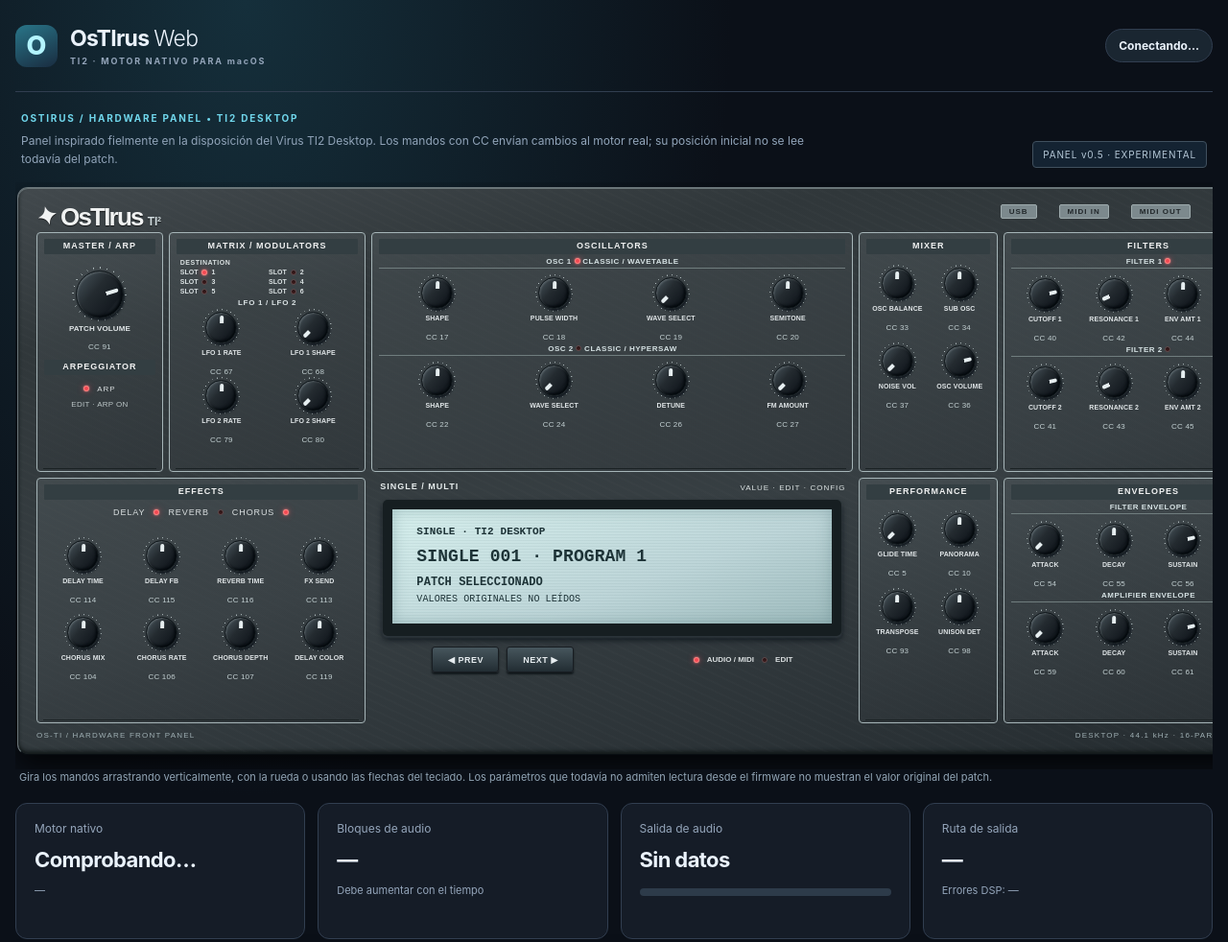
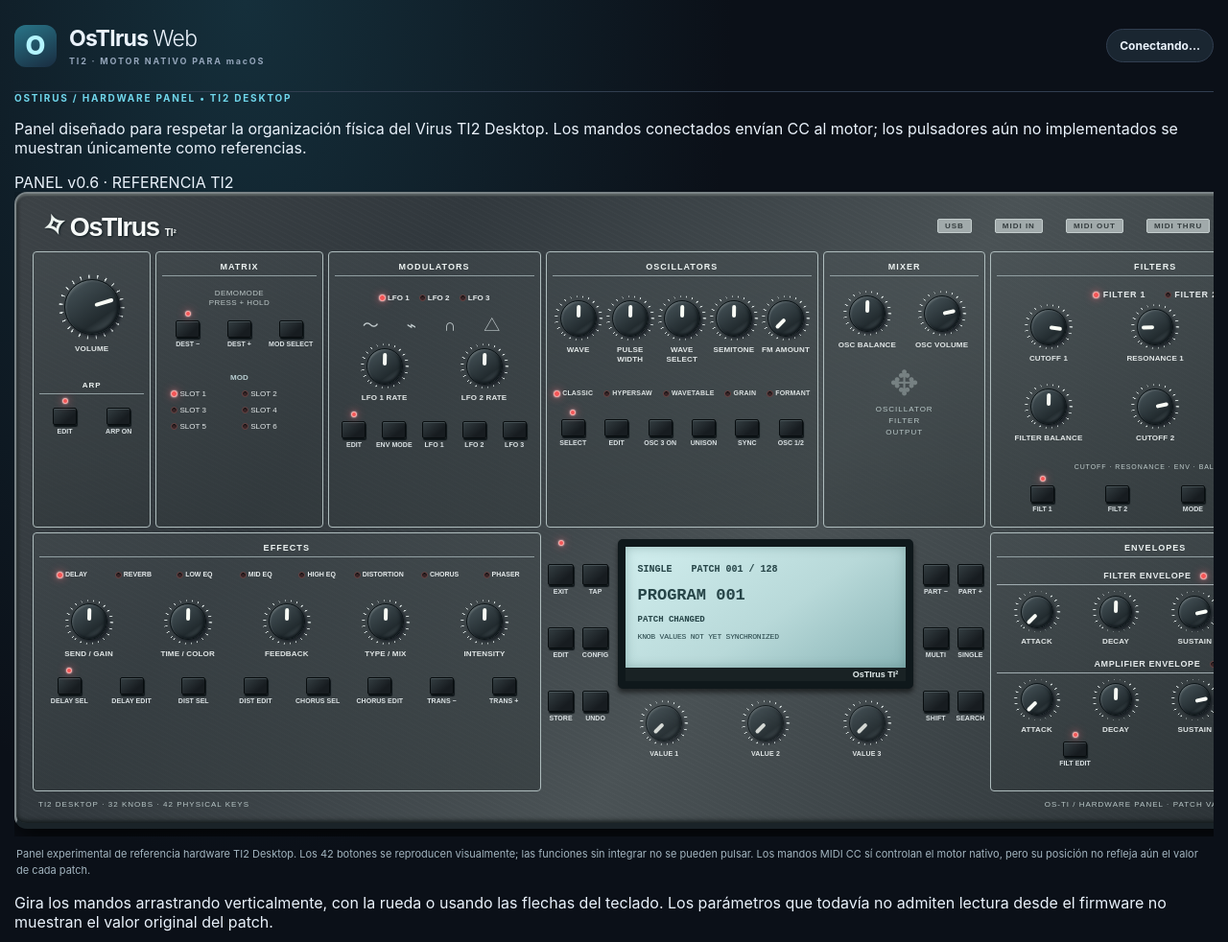
Before and after one commit to tamabotmusic/ostirus-web-ci, a plain HTML site: page hybrid/ui/index.html in a window 1280 px wide. Shown: the top 982 px of the page at 96% size. Drawn offline with Linux system fonts and the light colour scheme; no server answers.

Commit message:
Montar panel TI2 v0.6 completo sin alterar teclado ni diagnósticos existentes

```diff
--- a/hybrid/ui/index.html
+++ b/hybrid/ui/index.html
@@ -6,9 +6,9 @@
   <meta name="theme-color" content="#121720">
   <title>OsTIrus Web — TI2 Nativo</title>
   <link rel="stylesheet" href="./style.css">
-  <link rel="stylesheet" href="./ti2-panel.css">
+  <link rel="stylesheet" href="./ti2-v06.css">
   <script defer src="./app.js"></script>
-  <script defer src="./ti2-panel.js"></script>
+  <script defer src="./ti2-v06.js"></script>
 </head>
 <body>
   <main class="shell">
@@ -22,96 +22,16 @@
     <section class="studio-intro">
       <div>
         <div class="eyebrow">OSTIRUS / HARDWARE PANEL • TI2 DESKTOP</div>
-        <p>Panel inspirado fielmente en la disposición del Virus TI2 Desktop. Los mandos con CC envían cambios al motor real; su posición inicial no se lee todavía del patch.</p>
+        <p>Panel diseñado para respetar la organización física del Virus TI2 Desktop. Los mandos conectados envían CC al motor; los pulsadores aún no implementados se muestran únicamente como referencias.</p>
       </div>
-      <span class="prototype-tag">PANEL v0.5 · EXPERIMENTAL</span>
+      <span class="prototype-tag">PANEL v0.6 · REFERENCIA TI2</span>
     </section>
 
-    <div class="hardware-viewport" aria-label="Panel físico OsTIrus Desktop" tabindex="0">
-      <section class="ti2-chassis" aria-label="OsTIrus TI2 Desktop — panel de control">
-        <div class="ti2-top-strip">
-          <div class="ti2-logo"><span class="ti2-symbol">✦</span><span>OsTIrus<span class="ti2-logo-2">TI²</span></span></div>
-          <div class="ti2-io-legend"><span>USB</span><span>MIDI IN</span><span>MIDI OUT</span><span>MIDI THRU</span></div>
-        </div>
-        <div class="ti2-grid">
-          <div class="ti2-zone ti2-left" aria-label="Volumen y arpegiador">
-            <div class="zone-title">MASTER / ARP</div>
-            <div id="ti2-master" class="ti2-master"></div>
-            <div class="zone-title zone-title-inner">ARPEGGIATOR</div>
-            <div class="ti2-decoration"><span class="ti2-led is-on"></span> ARP</div>
-            <div class="ti2-small-muted">EDIT · ARP ON</div>
-          </div>
-          <div class="ti2-zone ti2-mod" aria-label="Modulación">
-            <div class="zone-title">MATRIX / MODULATORS</div>
-            <div class="matrix-rows">
-              <span class="matrix-note">DESTINATION</span>
-              <span class="matrix-note">SLOT <i class="ti2-led is-on"></i> 1</span>
-              <span class="matrix-note">SLOT <i class="ti2-led"></i> 2</span>
-              <span class="matrix-note">SLOT <i class="ti2-led"></i> 3</span>
-              <span class="matrix-note">SLOT <i class="ti2-led"></i> 4</span>
-              <span class="matrix-note">SLOT <i class="ti2-led"></i> 5</span>
-              <span class="matrix-note">SLOT <i class="ti2-led"></i> 6</span>
-            </div>
-            <div class="zone-divider">LFO 1 / LFO 2</div>
-            <div id="ti2-lfo" class="ti2-control-grid ti2-2col"></div>
-          </div>
-          <div class="ti2-zone ti2-osc" aria-label="Osciladores">
-            <div class="zone-title">OSCILLATORS</div>
-            <div class="zone-minititle">OSC 1 <span class="ti2-led is-on"></span> CLASSIC / WAVETABLE</div>
-            <div id="ti2-osc1" class="ti2-control-grid ti2-4col"></div>
-            <div class="zone-minititle">OSC 2 <span class="ti2-led"></span> CLASSIC / HYPERSAW</div>
-            <div id="ti2-osc2" class="ti2-control-grid ti2-4col"></div>
-          </div>
-          <div class="ti2-zone ti2-mix" aria-label="Mezclador">
-            <div class="zone-title">MIXER</div>
-            <div id="ti2-mixer" class="ti2-control-grid ti2-2col"></div>
-          </div>
-          <div class="ti2-zone ti2-filters" aria-label="Filtros">
-            <div class="zone-title">FILTERS</div>
-            <div class="zone-minititle">FILTER 1 <span class="ti2-led is-on"></span></div>
-            <div id="ti2-filter1" class="ti2-control-grid ti2-4col"></div>
-            <div class="zone-minititle">FILTER 2 <span class="ti2-led"></span></div>
-            <div id="ti2-filter2" class="ti2-control-grid ti2-4col"></div>
-          </div>
-          <div class="ti2-zone ti2-effects" aria-label="Efectos">
-            <div class="zone-title">EFFECTS</div>
-            <div class="ti2-effects-label">DELAY <i class="ti2-led is-on"></i> REVERB <i class="ti2-led"></i> CHORUS <i class="ti2-led is-on"></i></div>
-            <div id="ti2-fx" class="ti2-control-grid ti2-4col"></div>
-          </div>
-          <div class="ti2-zone ti2-screen-wrap" aria-label="Pantalla del sintetizador">
-            <div class="ti2-screen-header">
-              <span class="zone-title">SINGLE / MULTI</span>
-              <span class="ti2-tiny-mark">VALUE · EDIT · CONFIG</span>
-            </div>
-            <div class="ti2-screen">
-              <div class="lcd-top" id="ti2-lcd-mode">SINGLE · TI2 DESKTOP</div>
-              <div class="lcd-patch" id="ti2-lcd-patch">RAM-A 038 · PROGRAM 38</div>
-              <div class="lcd-param" id="ti2-lcd-param">SELECT PARAMETER</div>
-              <div class="lcd-value" id="ti2-lcd-value">REAL MIDI CC · LOCAL ENGINE</div>
-            </div>
-            <div class="ti2-screen-bottom">
-              <div class="ti2-nav">
-                <button id="ti2-prev-patch" type="button" aria-label="Programa anterior">◀ PREV</button>
-                <button id="ti2-next-patch" type="button" aria-label="Programa siguiente">NEXT ▶</button>
-              </div>
-              <div class="ti2-notice-led"><span class="ti2-led is-on"></span> AUDIO / MIDI <span class="ti2-led"></span> EDIT</div>
-            </div>
-          </div>
-          <div class="ti2-zone ti2-perform" aria-label="Controles de interpretación">
-            <div class="zone-title">PERFORMANCE</div>
-            <div id="ti2-performance" class="ti2-control-grid ti2-2col"></div>
-          </div>
-          <div class="ti2-zone ti2-envelopes" aria-label="Envolventes">
-            <div class="zone-title">ENVELOPES</div>
-            <div class="zone-minititle">FILTER ENVELOPE</div>
-            <div id="ti2-filter-env" class="ti2-control-grid ti2-4col"></div>
-            <div class="zone-minititle">AMPLIFIER ENVELOPE</div>
-            <div id="ti2-amp-env" class="ti2-control-grid ti2-4col"></div>
-          </div>
-        </div>
-        <div class="ti2-footline"><span>OS-TI / HARDWARE FRONT PANEL</span><span>DESKTOP · 44.1 kHz · 16-PART SYNTH ENGINE</span></div>
-      </section>
+    <div class="v06-viewport" aria-label="OsTIrus TI2 Desktop frontal completo" tabindex="0">
+      <section id="ti2-v06" class="v06-panel" aria-label="OsTIrus TI2 Desktop: 32 mandos y 42 botones físicos"></section>
     </div>
+
+    <p class="v06-caption">Panel experimental de referencia hardware TI2 Desktop. Los 42 botones se reproducen visualmente; las funciones sin integrar no se pueden pulsar. Los mandos MIDI CC sí controlan el motor nativo, pero su posición no refleja aún el valor de cada patch.</p>
 
     <p class="panel-legend">Gira los mandos arrastrando verticalmente, con la rueda o usando las flechas del teclado. Los parámetros que todavía no admiten lectura desde el firmware no muestran el valor original del patch.</p>
 
```
